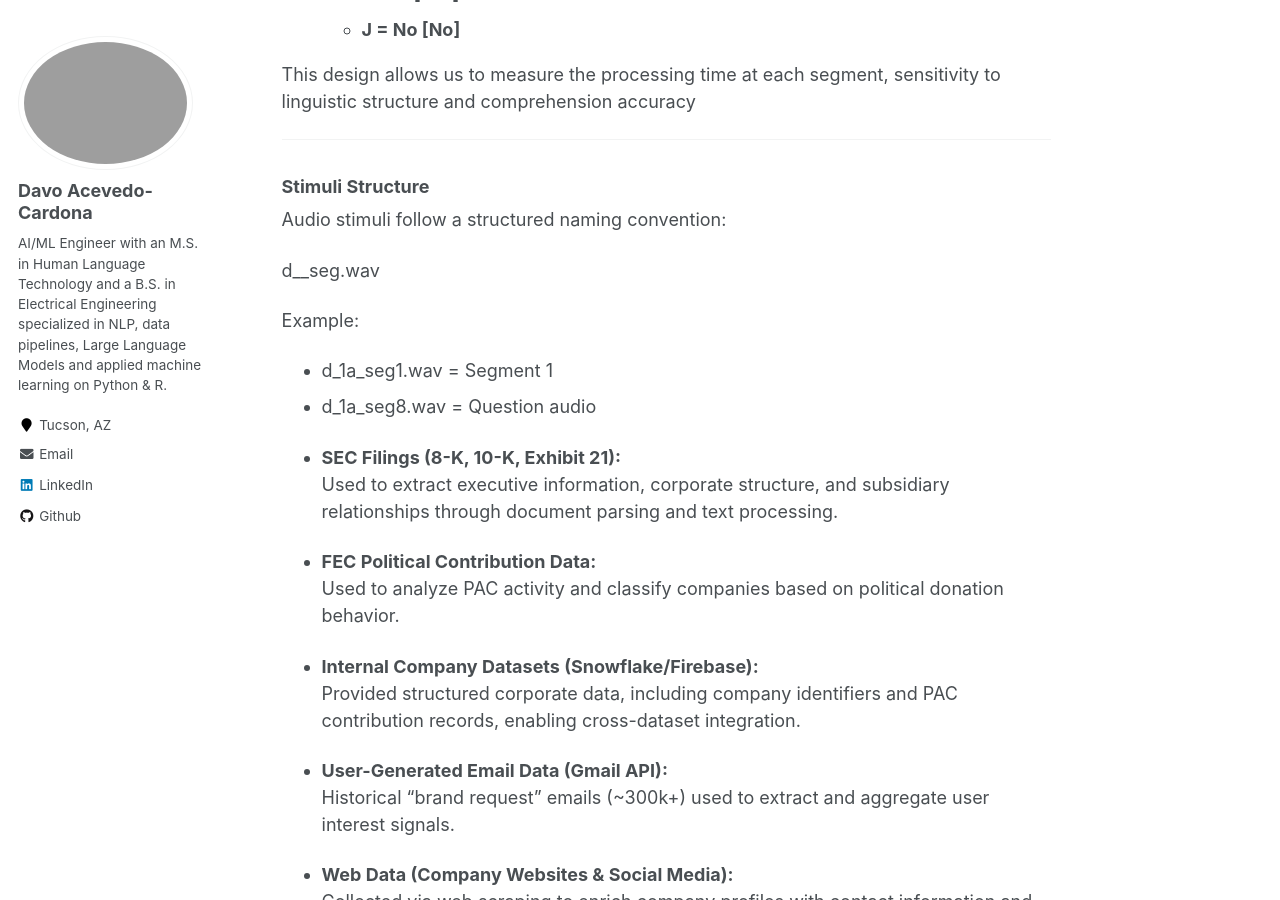
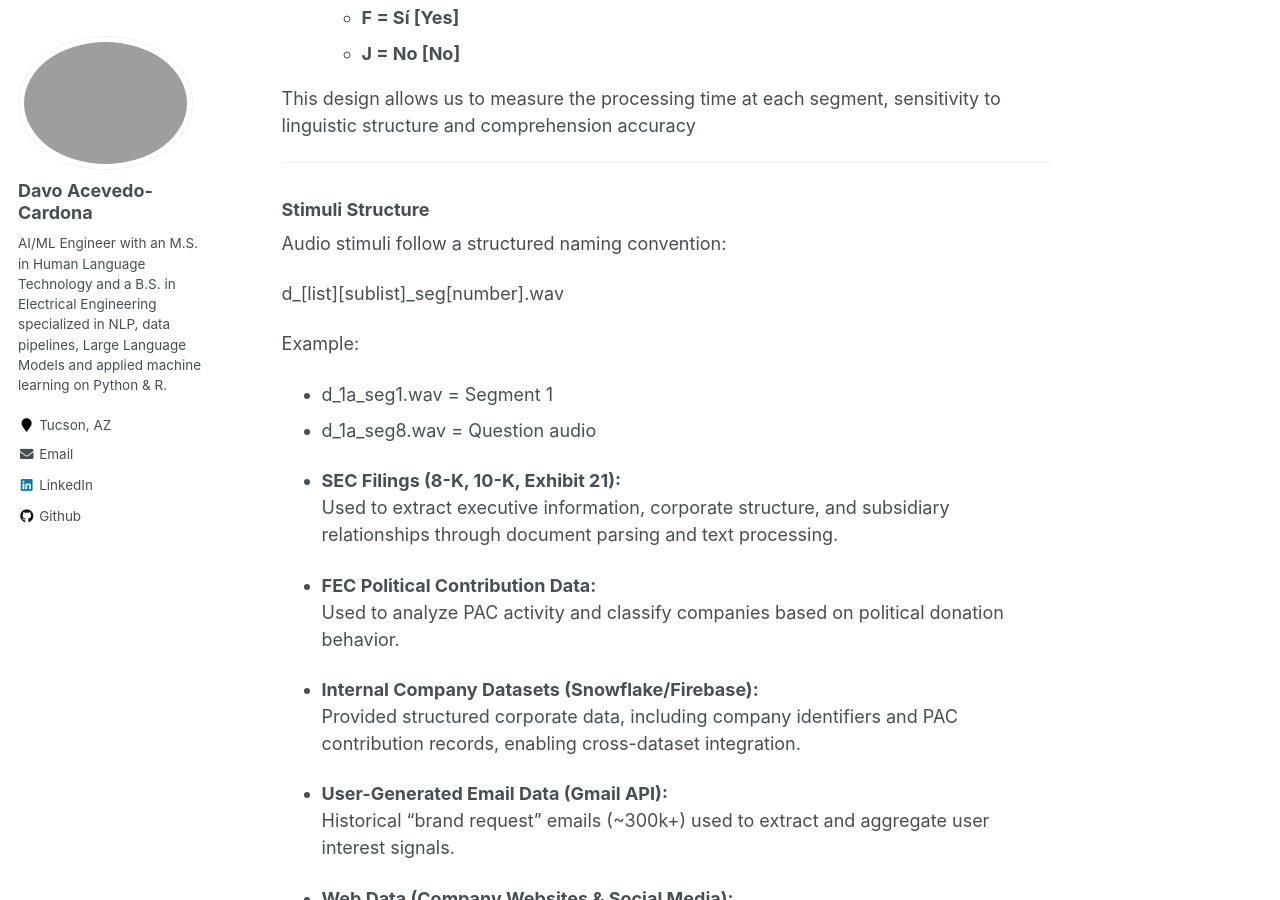
Before and after one commit to lldavoll/lldavoll.github.io, a Jekyll site: the page built from _portfolio/spl_experiment.md, in a window 1280 px wide and 900 px high, scrolled down 2210 px. Built offline with Jekyll 4.4.1, drawn with Linux system fonts in a browser that asks for light colours.

Commit message:
Update spl_experiment.md

```diff
--- a/_portfolio/spl_experiment.md
+++ b/_portfolio/spl_experiment.md
@@ -10,9 +10,11 @@ collection: portfolio
 # Overview
 
 <div style="text-align: justify; line-height: 1.7;">
+<p>
 
 This project presents the design, implementation, and analysis pipeline of a <strong>Self-Paced Listening (SPL) experiment</strong> integrated with a <strong>Bilingual Language Profile (BLP) questionnaire</strong>, developed as part of my work in the LABORATIORIO CAMBIAR NOMBRE ACA.
 
+</p>
 </div>
 
 The primary goal of the project was to create a <strong>fully reproducible psycholinguistic experiment pipeline</strong>, including:
@@ -72,7 +74,7 @@ This design allows us to measure the processing time at each segment, sensitivit
 
 Audio stimuli follow a structured naming convention:
 
-d_<list><sublist>_seg<number>.wav
+d_[list][sublist]_seg[number].wav
 
 Example:
 
```
